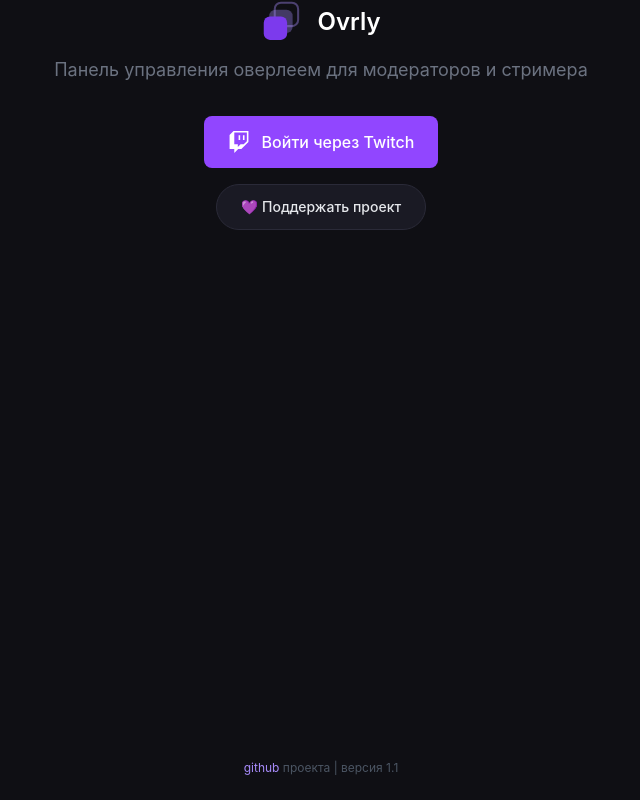
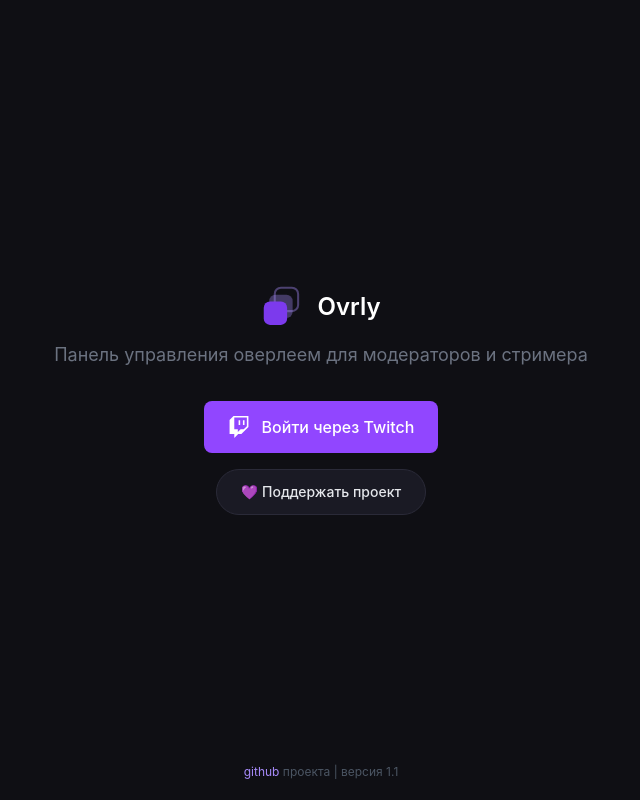
Before and after one commit to qmaximp/stream-control-2, a Next.js app: page / in a window 1280 px wide. Shown: the whole page, without its empty margins (319-959 px from the left). Built offline with nearby package versions, Linux system fonts and the light colour scheme; no server answers.

Commit message:
Landing: keep content vertically centered with pinned github footer; cabinet: pin footer to page bottom

```diff
--- a/app/page.tsx
+++ b/app/page.tsx
@@ -10,7 +10,7 @@ export default function Home({ searchParams }: { searchParams?: { error?: string
   const error = searchParams?.error;
 
   return (
-    <main className="min-h-screen bg-bg flex flex-col items-center justify-center px-4">
+    <main className="min-h-screen bg-bg flex flex-col items-center justify-center px-4 relative">
       <div className="flex items-center gap-3 mb-3">
         <LogoMark size={44} />
         <h1 className="text-2xl font-semibold text-white">Ovrly</h1>
@@ -46,7 +46,7 @@ export default function Home({ searchParams }: { searchParams?: { error?: string
         💜 Поддержать проект
       </a>
 
-      <footer className="mt-auto pb-6 pt-10 text-center text-xs text-gray-600">
+      <footer className="absolute bottom-5 left-0 right-0 text-center text-xs text-gray-600">
         <a
           href="https://github.com/qmaximp/stream-control-2"
           target="_blank"
--- a/components/CabinetClient.tsx
+++ b/components/CabinetClient.tsx
@@ -190,7 +190,7 @@ export default function CabinetClient({ login, displayName, avatar, token: initi
         : "Доступ открыт";
 
   return (
-    <main className="min-h-screen bg-bg">
+    <main className="min-h-screen bg-bg flex flex-col">
       <header className="flex items-center justify-between px-5 py-3 bg-panel border-b border-border">
         <div className="flex items-center gap-3">
           <span className="text-sm text-gray-200 font-medium">{displayName}</span>
@@ -210,7 +210,7 @@ export default function CabinetClient({ login, displayName, avatar, token: initi
         </a>
       </header>
 
-      <div className="max-w-3xl mx-auto px-6 pt-10 pb-8">
+      <div className="max-w-3xl mx-auto px-6 pt-10 pb-8 w-full flex-1">
         <h1 className="text-2xl font-semibold text-white mb-2">Личный кабинет</h1>
         <p className="text-base text-gray-400 mb-6">
           Аккаунт Twitch: <span className="text-gray-200">{login}</span>
```
